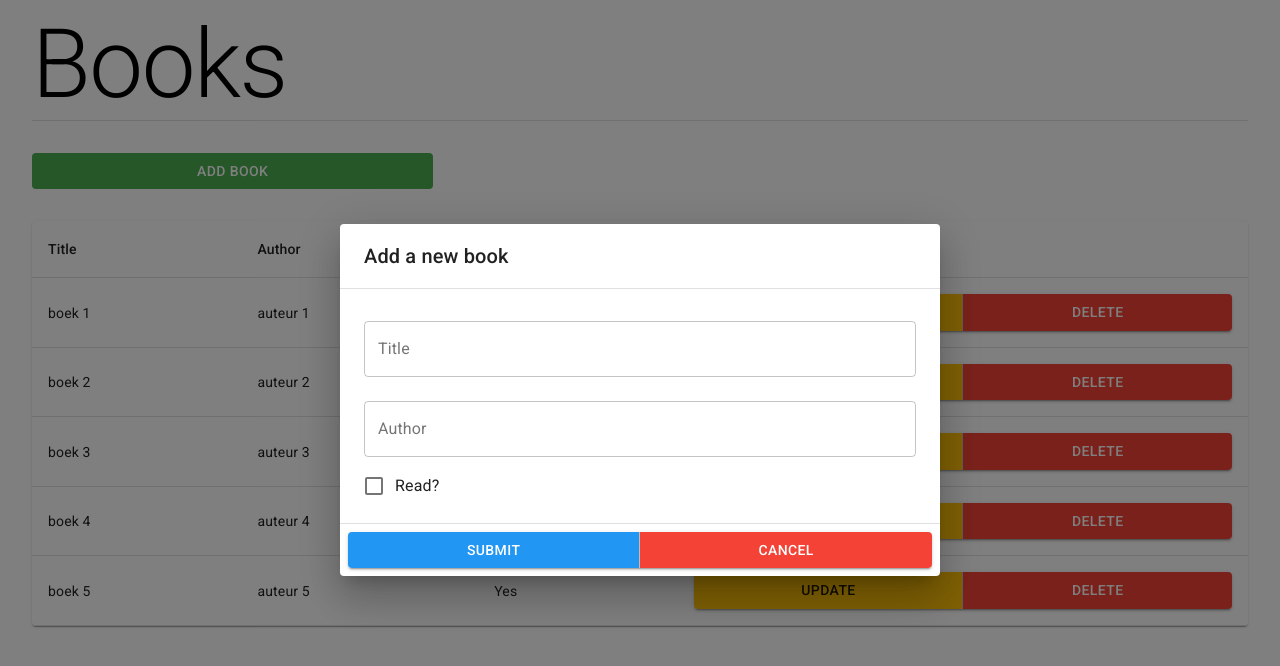
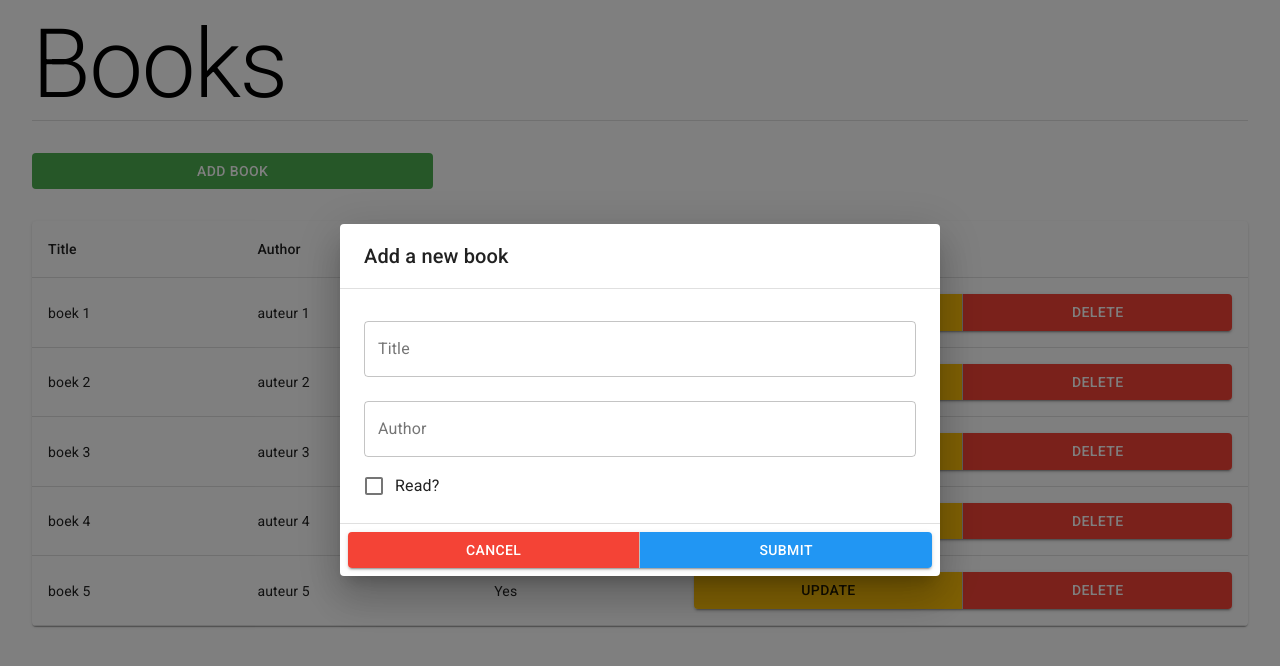
Before and after one commit to WesselKonstantinov/flask-react-crud, a React (Create React App) app: page / in a window 1280 px wide. Both pictures are taken after a click on the button "ADD BOOK". Shown: the top 666 px of the page. Built offline with nearby package versions, Linux system fonts and the light colour scheme.

Commit message:
Switch buttons

```diff
--- a/src/components/AddBookDialog.js
+++ b/src/components/AddBookDialog.js
@@ -44,9 +44,9 @@ const BlueCheckbox = withStyles(theme => ({
         }
     },
     checked: {}
-}))(props => <Checkbox color="default" {...props} />)
+}))(props => <Checkbox color="default" {...props} />);
 
-function AddBookForm({ addBook }) {
+function AddBookDialog({ addBook }) {
     const classes = useStyles();
     const [open, setOpen] = useState(false);
     const [inputValues, setInputValues] = useState({ title: '', author: '', read: false });
@@ -82,7 +82,12 @@ function AddBookForm({ addBook }) {
             >
                 Add book
             </Button>
-            <Dialog open={open} onClose={handleClose} fullWidth maxWidth="sm">
+            <Dialog
+                open={open}
+                onClose={handleClose}
+                fullWidth
+                maxWidth="sm"
+            >
                 <DialogTitle>Add a new book</DialogTitle>
                 <DialogContent dividers>
                     <TextField
@@ -90,7 +95,6 @@ function AddBookForm({ addBook }) {
                         margin="normal"
                         fullWidth
                         type="text"
-                        id="title"
                         name="title"
                         label="Title"
                         value={inputValues.title}
@@ -101,7 +105,6 @@ function AddBookForm({ addBook }) {
                         margin="normal"
                         fullWidth
                         type="text"
-                        id="author"
                         name="author"
                         label="Author"
                         value={inputValues.author}
@@ -119,15 +122,15 @@ function AddBookForm({ addBook }) {
                 <DialogActions>
                     <ButtonGroup variant="contained" fullWidth>
                         <Button
+                            className={classes.buttonRed}
+                            onClick={handleClose}>
+                            Cancel
+                        </Button>
+                        <Button
                             className={classes.buttonBlue}
                             onClick={handleSubmit}
                         >
                             Submit
-                        </Button>
-                        <Button
-                            className={classes.buttonRed}
-                            onClick={handleClose}>
-                            Cancel
                         </Button>
                     </ButtonGroup>
                 </DialogActions>
@@ -136,4 +139,4 @@ function AddBookForm({ addBook }) {
     );
 }
 
-export default AddBookForm;
+export default AddBookDialog;
```
